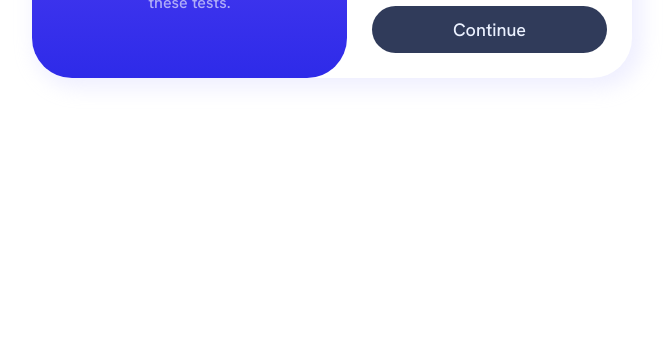
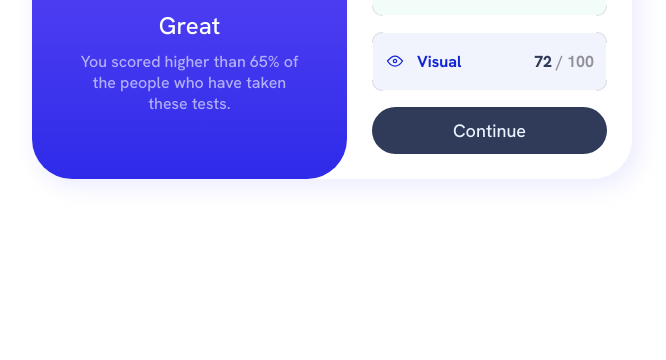
Before and after one commit to JimTK16/results-summary-component, a plain HTML site: page index.html in a window 1280 px wide. Shown: the part 440-800 px from the top of the page, without its empty margins (308-974 px from the left). Drawn offline with Linux system fonts and the light colour scheme.

Commit message:
center the card for desktop

```diff
--- a/style.css
+++ b/style.css
@@ -25,13 +25,11 @@ img {
 
 /* VARIABLES */
 
-:root {
-  --line-length: 10px;
-  --color: #33333324;
-}
 body {
-  display: grid;
-  place-content: center;
+  min-height: 100vh;
+  display: flex;
+  justify-content: center;
+  align-items: center;
   font-size: 1.8rem;
   font-family: "Hanken Grotesk", sans-serif;
 }
@@ -211,7 +209,7 @@ body {
 @media screen and (min-width: 600px) {
   .container {
     display: flex;
-    margin-block-start: 8rem;
+
     box-shadow: 6px 6px 20px 4px hsla(241, 100%, 89%, 0.287);
     border-radius: 40px;
   }
```
